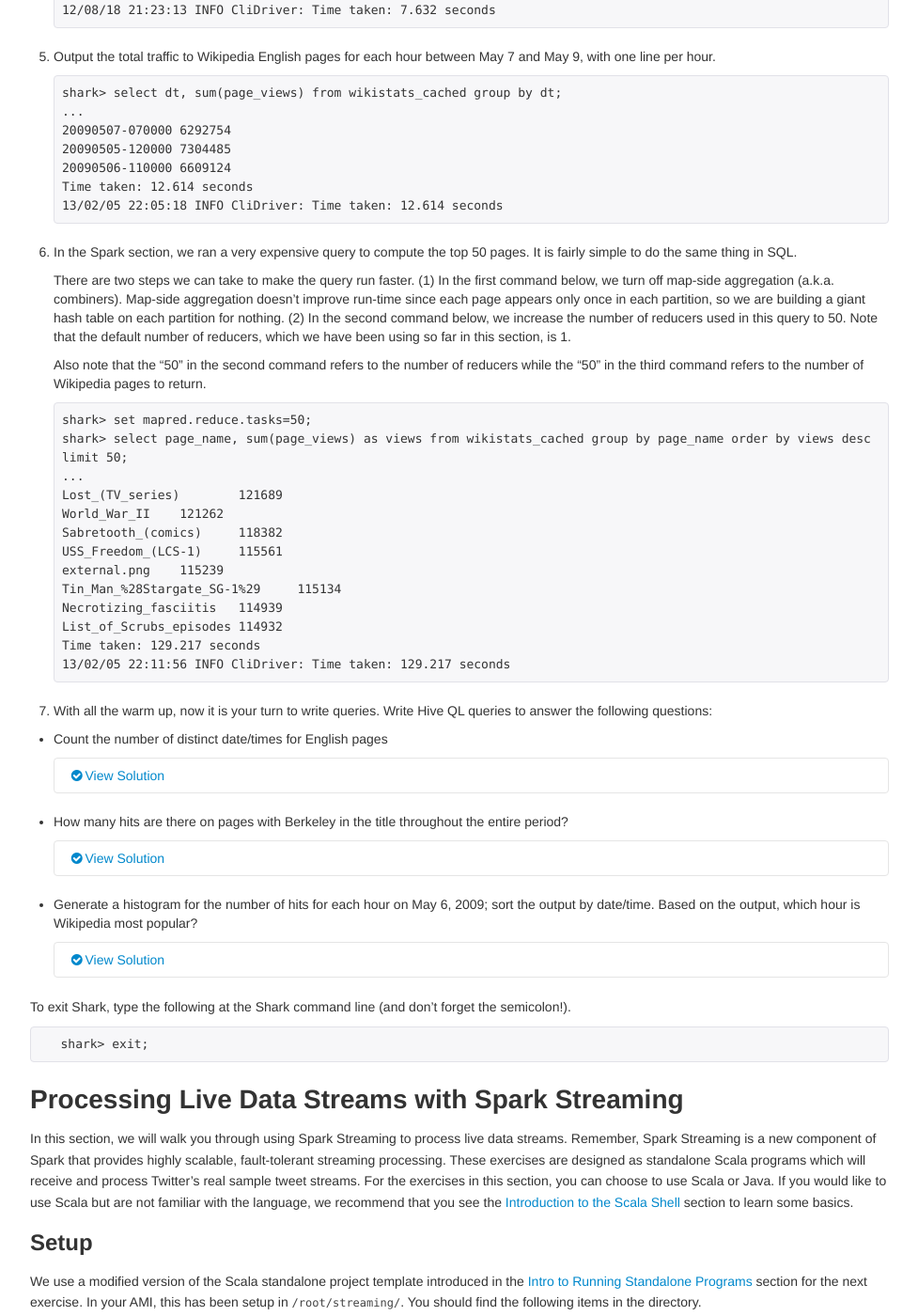
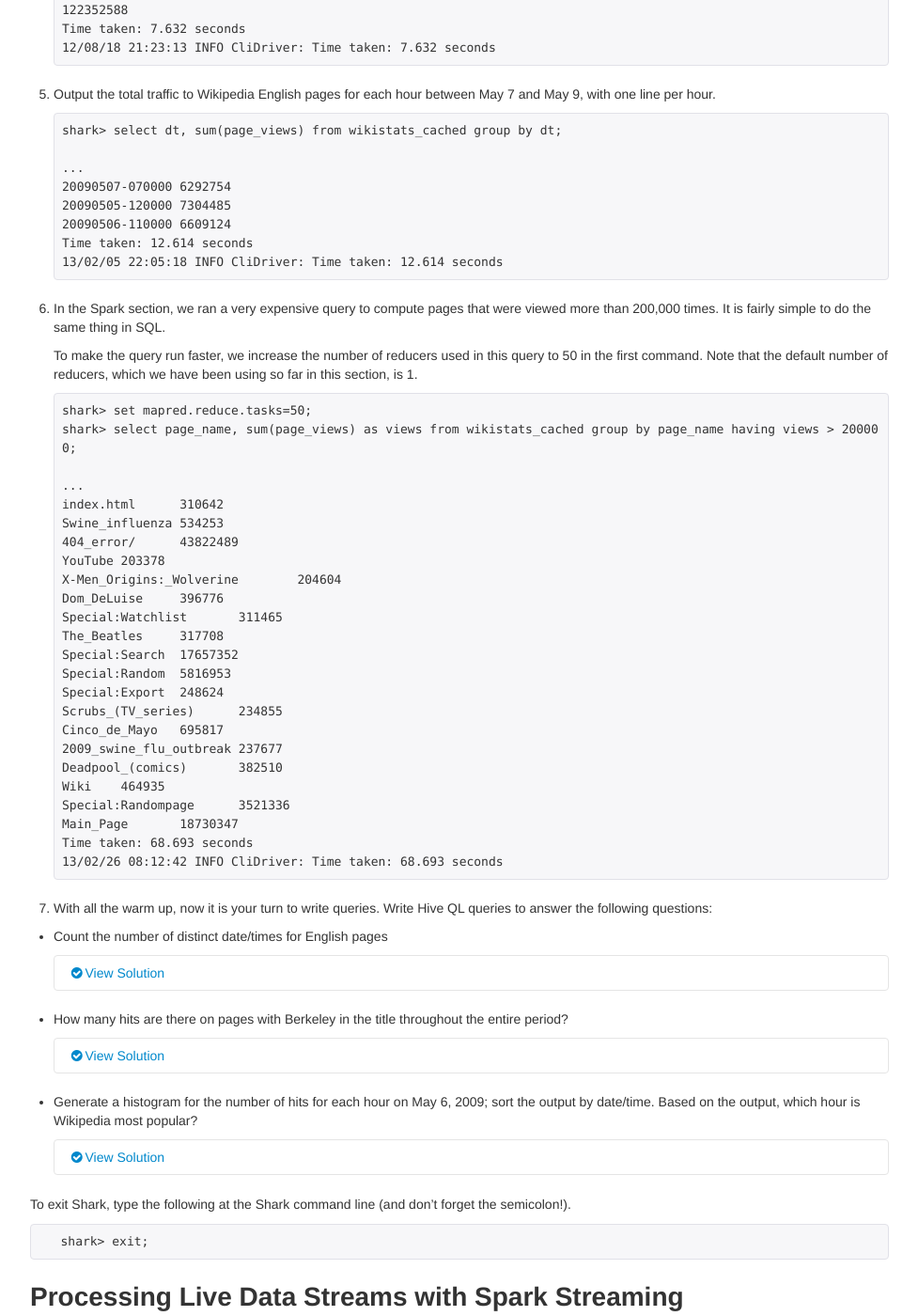
Before and after one commit to databricks/spark-training, a Jekyll site: the page built from strata_2013/index.md, in a window 1280 px wide and 1400 px high, scrolled down 9661 px. Shown: the whole window at 94% size, without its empty margins (151-1128 px from the left). Built offline with Jekyll 4.4.1, drawn with Linux system fonts in a browser that asks for light colours.

Commit message:
Update Shark query to match new filter Spark query

```diff
--- a/strata_2013/index.md
+++ b/strata_2013/index.md
@@ -615,7 +615,8 @@ Now that we've had fun with Spark, let's try out Shark. Remember Shark is a larg
 
    <pre class="prettyprint lang-sql">
    shark> create table wikistats_cached as select * from wikistats where project_code="en";
-   <span class="nocode">...
+   <span class="nocode">
+   ...
    Time taken: 127.5 seconds
    13/02/05 21:57:34 INFO CliDriver: Time taken: 127.5 seconds</span></pre>
 
@@ -623,7 +624,8 @@ Now that we've had fun with Spark, let's try out Shark. Remember Shark is a larg
 
    <pre class="prettyprint lang-sql">
    shark> select count(1) from wikistats_cached;
-   <span class="nocode">...
+   <span class="nocode">
+   ...
    122352588
    Time taken: 7.632 seconds
    12/08/18 21:23:13 INFO CliDriver: Time taken: 7.632 seconds</span></pre>
@@ -632,35 +634,43 @@ Now that we've had fun with Spark, let's try out Shark. Remember Shark is a larg
 
    <pre class="prettyprint lang-sql">
    shark> select dt, sum(page_views) from wikistats_cached group by dt;
-   <span class="nocode">...
+   <span class="nocode">
+   ...
    20090507-070000	6292754
    20090505-120000	7304485
    20090506-110000	6609124
    Time taken: 12.614 seconds
    13/02/05 22:05:18 INFO CliDriver: Time taken: 12.614 seconds</span></pre>
 
-1. In the Spark section, we ran a very expensive query to compute the top 50 pages. It is fairly simple to do the same thing in SQL.
-
-   There are two steps we can take to make the query run faster. (1) In the first command below, we turn off map-side aggregation (a.k.a. combiners). Map-side aggregation doesn't improve run-time since each page appears only once in each partition, so we are building a giant hash table on each partition for nothing.
-(2) In the second command below, we increase the number of reducers used in this query to 50. Note that the
-default number of reducers, which we have been using so far in this section, is 1.
-
-   Also note that the "50" in the second command refers to the number of reducers while the "50" in the third command refers to the number of Wikipedia pages to return.
+1. In the Spark section, we ran a very expensive query to compute pages that were viewed more than 200,000 times. It is fairly simple to do the same thing in SQL.
+
+   To make the query run faster, we increase the number of reducers used in this query to 50 in the first command. Note that the default number of reducers, which we have been using so far in this section, is 1.
 
    <pre class="prettyprint lang-sql">
    shark> set mapred.reduce.tasks=50;
-   shark> select page_name, sum(page_views) as views from wikistats_cached group by page_name order by views desc limit 50;
-   <span class="nocode">...
-   Lost_(TV_series)	121689
-   World_War_II	121262
-   Sabretooth_(comics)	118382
-   USS_Freedom_(LCS-1)	115561
-   external.png	115239
-   Tin_Man_%28Stargate_SG-1%29	115134
-   Necrotizing_fasciitis	114939
-   List_of_Scrubs_episodes	114932
-   Time taken: 129.217 seconds
-   13/02/05 22:11:56 INFO CliDriver: Time taken: 129.217 seconds</span></pre>
+   shark> select page_name, sum(page_views) as views from wikistats_cached group by page_name having views > 200000;
+   <span class="nocode">
+   ...
+   index.html      310642
+   Swine_influenza 534253
+   404_error/      43822489
+   YouTube 203378
+   X-Men_Origins:_Wolverine        204604
+   Dom_DeLuise     396776
+   Special:Watchlist       311465
+   The_Beatles     317708
+   Special:Search  17657352
+   Special:Random  5816953
+   Special:Export  248624
+   Scrubs_(TV_series)      234855
+   Cinco_de_Mayo   695817
+   2009_swine_flu_outbreak 237677
+   Deadpool_(comics)       382510
+   Wiki    464935
+   Special:Randompage      3521336
+   Main_Page       18730347
+   Time taken: 68.693 seconds
+   13/02/26 08:12:42 INFO CliDriver: Time taken: 68.693 seconds</span></pre>
 
 
 1. With all the warm up, now it is your turn to write queries. Write Hive QL queries to answer the following questions:
```
